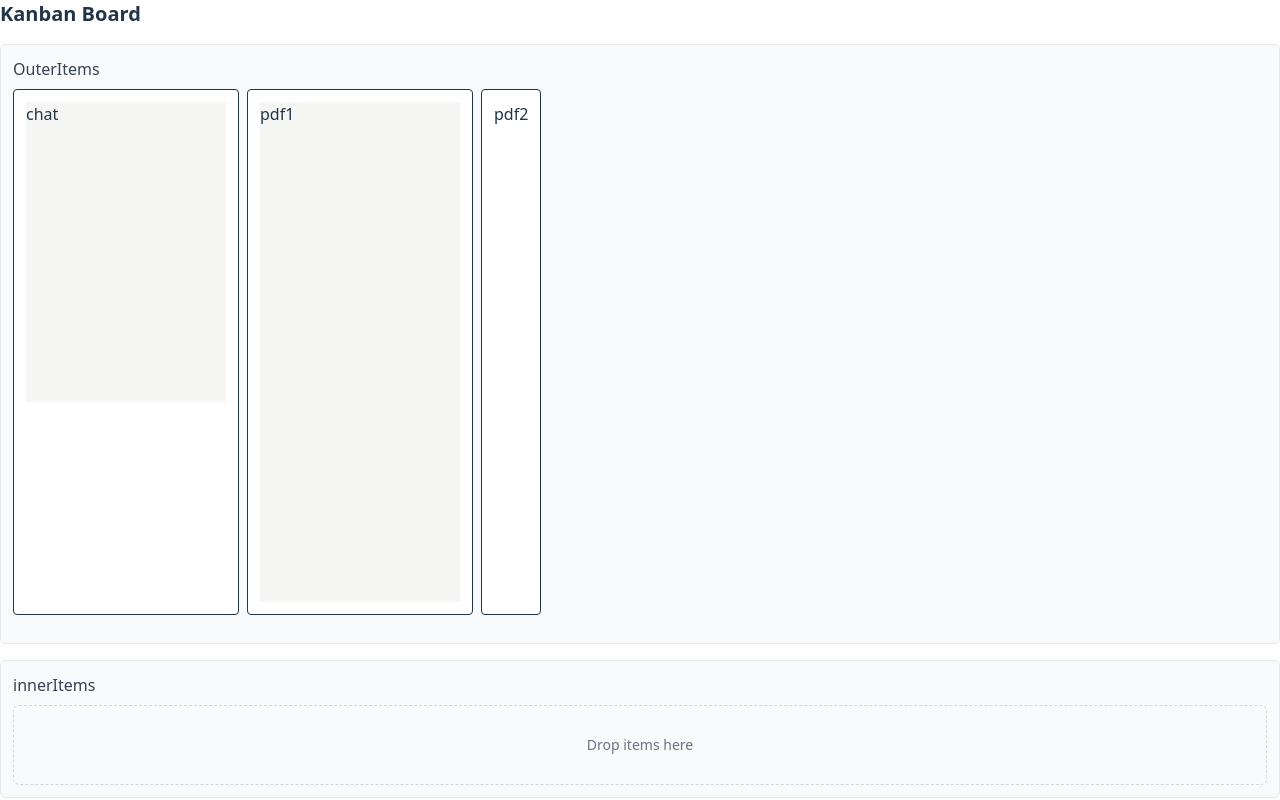
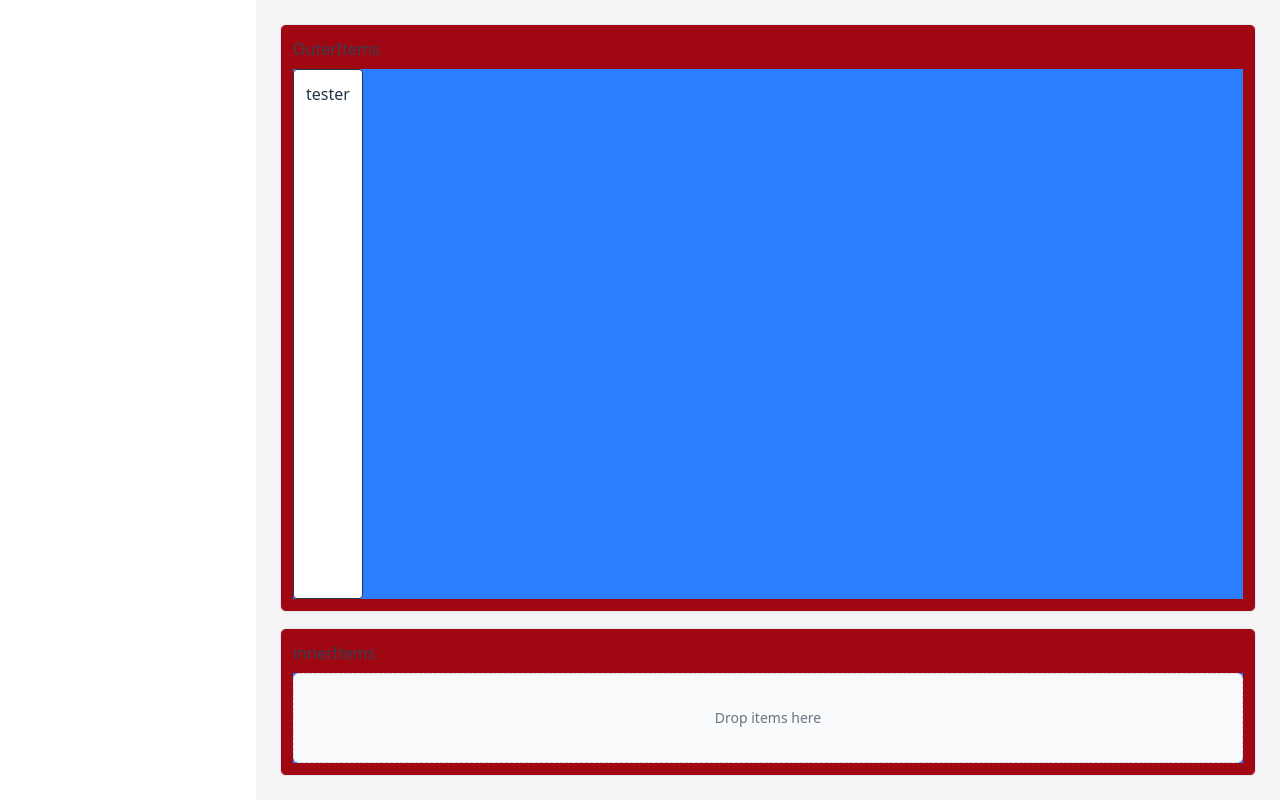
Before and after one commit to cruzboj/Dnd-Kit-Exercise, a React (Vite) app: page / in a window 1280 px wide. Built offline with nearby package versions, Linux system fonts and the light colour scheme.

Commit message:
update relative to main

```diff
--- a/src/App.tsx
+++ b/src/App.tsx
@@ -4,11 +4,21 @@ import './App.css'
 export default function App() {
   return (
     <>
+    <main className="relative flex-1 p-6 ml-64 bg-gray-100 h-screen">
       <BasicDragDrop>
-        <div className='relative bg-stone-100 w-[200px] h-[300px]'>chat</div>
-        <div className='relative bg-stone-100 w-[200px] h-[500px]'>pdf1</div>
-        <div>pdf2</div>
+        {/* <div className='bg-stone-100 w-[350px] h-[400px]'>chat</div>
+        <div className='bg-stone-100 w-[400px] h-[600px]'>pdf1</div>
+        <div className='bg-stone-100 w-[400px] h-[600px]'>pdf2</div> */}
+        <div>tester</div>
       </BasicDragDrop>
+      {/* <div className='relative flex flex center bg-pink-500 h-100'>
+        <div className='relative bg-stone-100 w-[10%] h-[50%]'>
+          <div className='bg-blue-300 w-full h-full'>
+            test
+          </div>
+        </div>
+      </div> */}
+      </main>
     </>
   )
 }
--- a/src/components/Dnd.tsx
+++ b/src/components/Dnd.tsx
@@ -39,25 +39,25 @@ function DroppableContainer({ id, title, items, index}: { id: string; title: str
   return (
     <div
       ref={setNodeRef}
-      className={`flex h-full ${index === 0 ? 'min-h-150' :'min-h-30'} flex-col rounded-md border border-gray-200 bg-gray-50 p-3 dark:border-gray-700 dark:bg-red-800/50 `}
+      className={`relative flex ${index === 0 ? 'h-[80%]' : 'h-[20%]'} flex-col rounded-md border border-gray-200 bg-gray-50 p-3 dark:border-gray-700 bg-red-800 `}
     >
       <h3 className="mb-2 font-medium text-gray-700 dark:text-gray-200">
         {title}
       </h3>
 
-      <div className="flex-1 bg-green-300/0">
+      <div className="h-full flex-1 bg-green-300/0">
         <SortableContext
           items={items.map((item) => item.id)}
           strategy={horizontalListSortingStrategy}
         >
-          <ul className="flex flex-row gap-2">
+          <ul className="relative h-full flex flex-row gap-2 bg-blue-500 m-0 p-0 list-none">
             {items.map((item) => (
               <SortableItem key={item.id} id={item.id} content={item.content} index={index}/>
             ))}
 
 
             {items.length === 0 && (
-            <div className="flex w-full min-h-20 items-center justify-center rounded-md border border-dashed border-gray-300 bg-gray-50 dark:border-gray-600 dark:bg-gray-800/30">
+              <div className="flex w-full h-full items-center justify-center rounded-md border border-dashed border-gray-300 bg-gray-50 dark:border-gray-600 dark:bg-gray-800/30">
                 <p className="text-sm text-gray-500 dark:text-gray-400">
                   Drop items here
                 </p>
@@ -80,6 +80,9 @@ function SortableItem({id,content,index}: {id: UniqueIdentifier , content: React
       isDragging
   } = useSortable({id})
 
+  // If index is 1 (innerItems), apply smaller scale
+  // const isInnerContainer = index === 1;
+
 const style = {
   transform: CSS.Transform.toString({
     x: transform?.x ?? 0,
@@ -87,6 +90,7 @@ const style = {
     scaleX: 1,
     scaleY: 1,
   }),
+
   transition,
 };
 
@@ -105,8 +109,7 @@ const style = {
         p-3
         dark:border-gray-700
         dark:bg-green-500
-        ${isDragging ? 'z-10 opacity-50' : ''}
-
+        ${isDragging ? 'z-10 opacity-85 ' : ''}
       `}
     >
       <div className="flex items-center gap-3">
@@ -218,7 +221,7 @@ export default function BasicDragDrop({children}: { children: React.ReactNode }
         }
         return container
       })
-      console.log("moved container (newContainer): ",newContainer);
+      // console.log("moved container (newContainer): ",newContainer);
       return newContainer
     })
 
@@ -278,8 +281,7 @@ export default function BasicDragDrop({children}: { children: React.ReactNode }
   )
 
     return (
-    <div className="mx-auto w-full bg-red-400/0">
-      <h2 className="mb-4 text-xl font-bold dark:text-white">Kanban Board</h2>
+    <div className="mx-auto w-full h-full bg-red-400/0">
       <DndContext
         sensors={sensors}
         collisionDetection={closestCenter}
@@ -287,7 +289,7 @@ export default function BasicDragDrop({children}: { children: React.ReactNode }
         onDragOver={handleDragOver}
         onDragEnd={handleDragEnd}
       >
-      <div className="grid gap-4 md:grid-cols-1">
+      <div className="flex flex-col gap-4 h-full">
         {containers.map((container,index) => (
           <DroppableContainer
             key={container.id}
```
Lines whose indentation alone changed are shown as unchanged.
